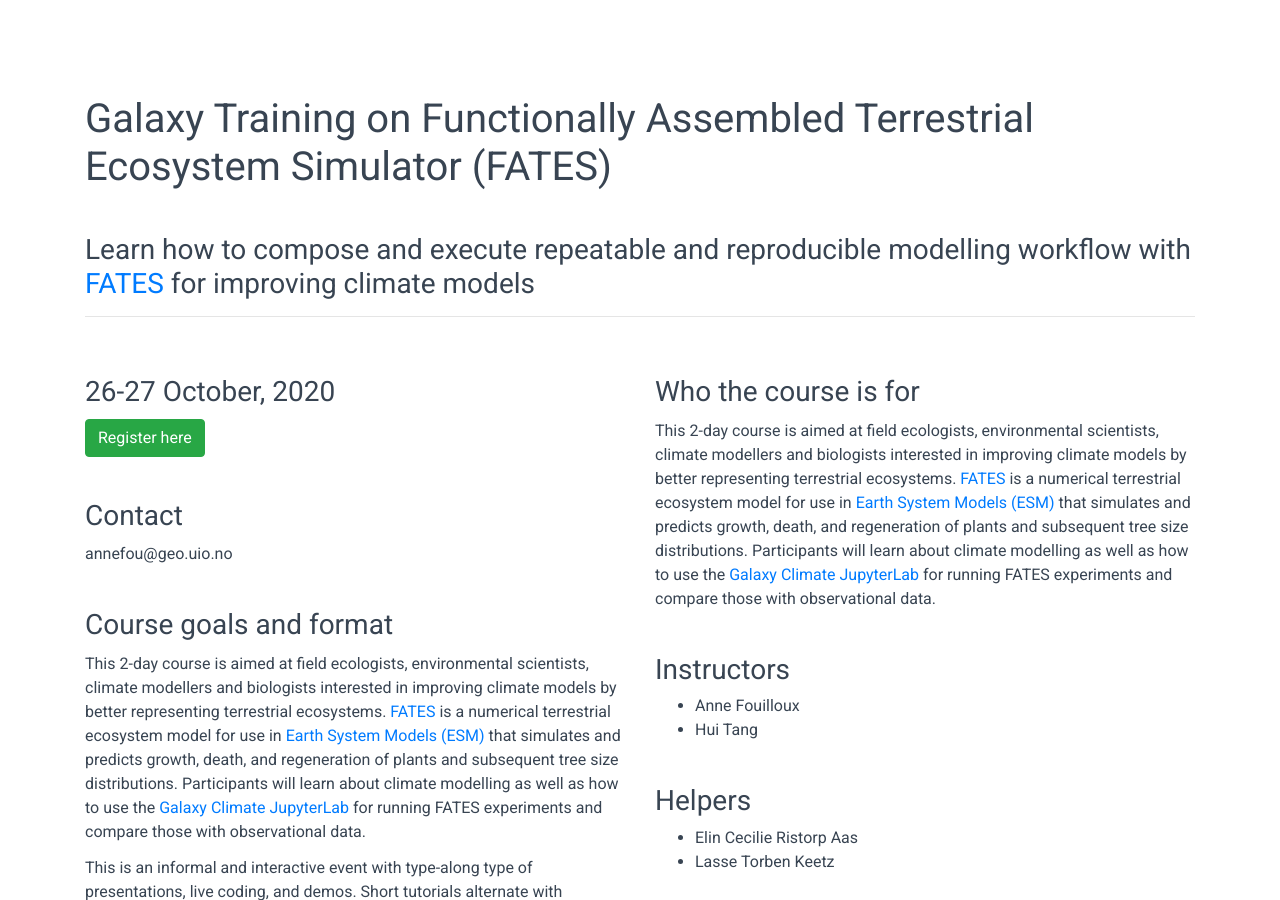
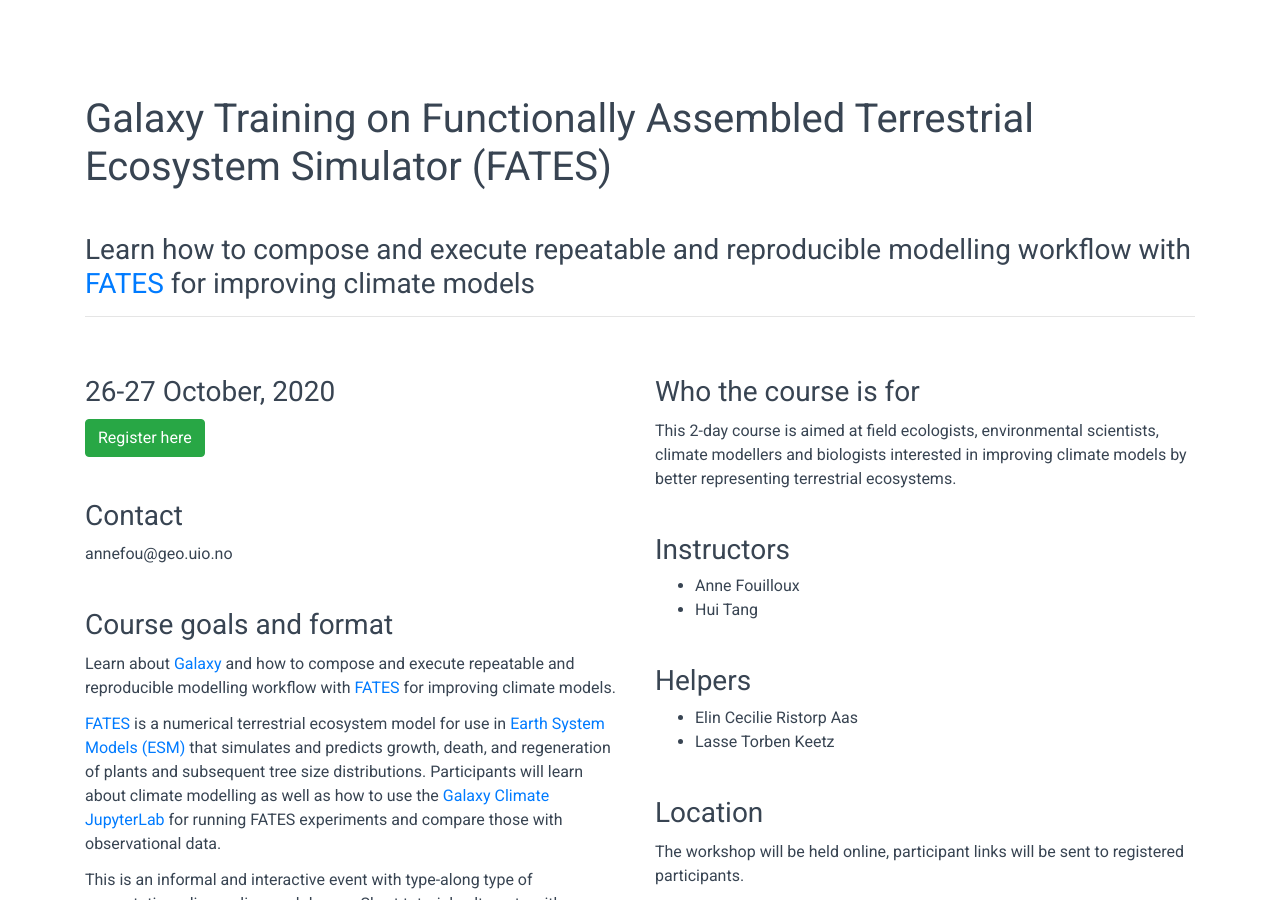
Before and after one commit to NordicESMhub/2020-10-26-galaxy-fates, a Jekyll site: the page built from index.md, in a window 1280 px wide and 900 px high. Built offline with Jekyll 4.4.1, drawn with Linux system fonts in a browser that asks for light colours; comment, search, counter and statistics services are not loaded.

Commit message:
remove duplicate text

```diff
--- a/_layouts/master.html
+++ b/_layouts/master.html
@@ -20,6 +20,7 @@
 
   <body>
     <div class="container">
+
       <div class="row top-buffer">
         <div class="col-sm-12">
           {% capture include_title %}{% include_relative title.md %}{% endcapture %}
--- a/left_column.md
+++ b/left_column.md
@@ -11,7 +11,9 @@ annefou@geo.uio.no
 
 ### Course goals and format
 
-This 2-day course is aimed at field ecologists, environmental scientists, climate modellers and biologists interested in improving climate models by better representing terrestrial ecosystems. [FATES](https://fates-docs.readthedocs.io/) is a numerical terrestrial ecosystem model for use in [Earth System Models (ESM)](https://soccom.princeton.edu/content/what-earth-system-model-esm) that simulates and predicts growth, death, and regeneration of plants and subsequent tree size distributions. Participants will learn about climate modelling as well as how to use the [Galaxy Climate JupyterLab](https://live.usegalaxy.eu/?tool_id=interactive_tool_climate_notebook){:target="_blank"} for running FATES experiments and compare those with observational data.
+Learn about [Galaxy](https://galaxyproject.org/) and how to compose and execute repeatable and reproducible modelling workflow with [FATES](https://fates-docs.readthedocs.io/) for improving climate models.
+
+[FATES](https://fates-docs.readthedocs.io/) is a numerical terrestrial ecosystem model for use in [Earth System Models (ESM)](https://soccom.princeton.edu/content/what-earth-system-model-esm) that simulates and predicts growth, death, and regeneration of plants and subsequent tree size distributions. Participants will learn about climate modelling as well as how to use the [Galaxy Climate JupyterLab](https://live.usegalaxy.eu/?tool_id=interactive_tool_climate_notebook){:target="_blank"} for running FATES experiments and compare those with observational data.
 
 This is an informal and interactive event with type-along type
 of presentations, live coding, and demos. Short tutorials alternate
--- a/right_column.md
+++ b/right_column.md
@@ -1,7 +1,7 @@
 
 ### Who the course is for
 
-This 2-day course is aimed at field ecologists, environmental scientists, climate modellers and biologists interested in improving climate models by better representing terrestrial ecosystems. [FATES](https://fates-docs.readthedocs.io/) is a numerical terrestrial ecosystem model for use in [Earth System Models (ESM)](https://soccom.princeton.edu/content/what-earth-system-model-esm) that simulates and predicts growth, death, and regeneration of plants and subsequent tree size distributions. Participants will learn about climate modelling as well as how to use the [Galaxy Climate JupyterLab](https://live.usegalaxy.eu/?tool_id=interactive_tool_climate_notebook){:target="_blank"} for running FATES experiments and compare those with observational data.
+This 2-day course is aimed at field ecologists, environmental scientists, climate modellers and biologists interested in improving climate models by better representing terrestrial ecosystems.
 
 ### Instructors
 
```
